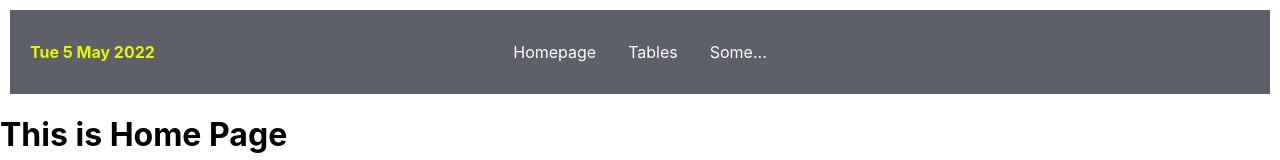
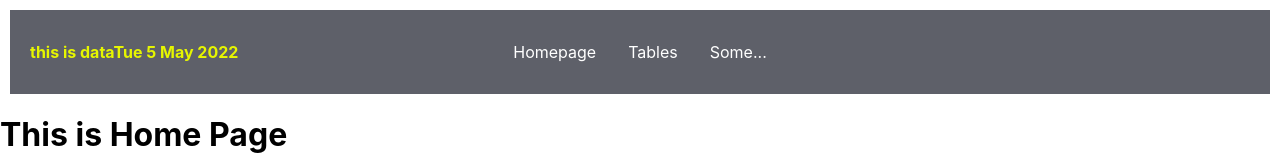
Before and after one commit to SergeyGetman/test_Dnipro, a React (Create React App) app: page / in a window 1280 px wide. Shown: the top 160 px of the page. Built offline with nearby package versions, Linux system fonts and the light colour scheme.

Commit message:
change name data

```diff
--- a/src/App.tsx
+++ b/src/App.tsx
@@ -15,6 +15,7 @@ function App() {
                 <Link to={Routing.firstPage}>{Routing.textTitle.nameSecondPage}</Link>
                 <Link to={Routing.secondPage}>{Routing.textTitle.nameThirdPage}</Link>
                 <div className='data'>
+                    this is data
                     <GetData />
                 </div>
 
```
